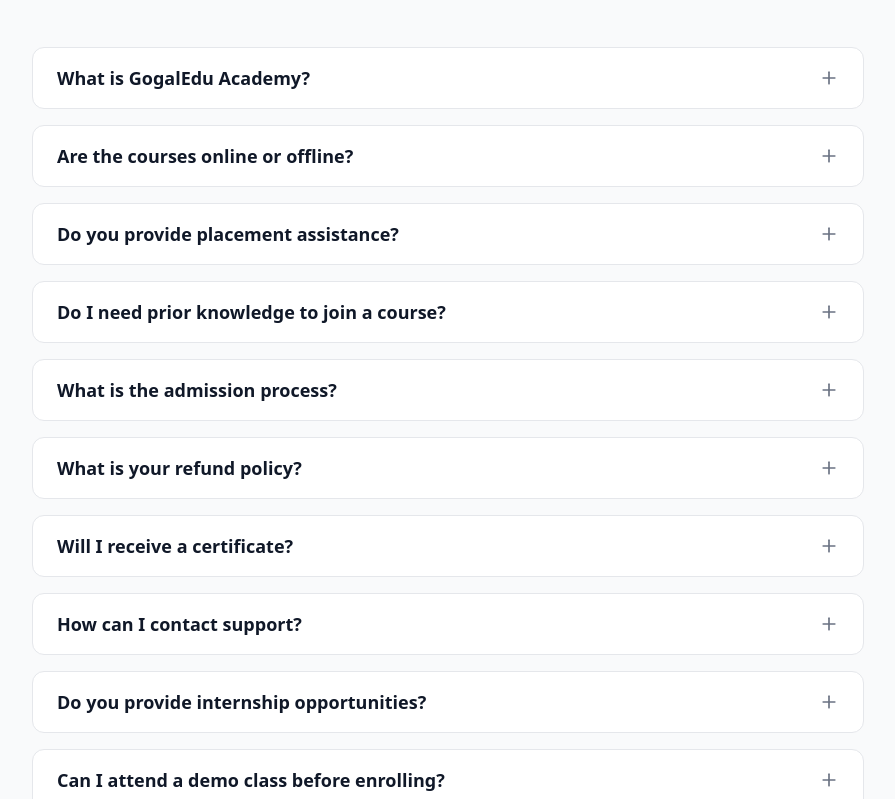
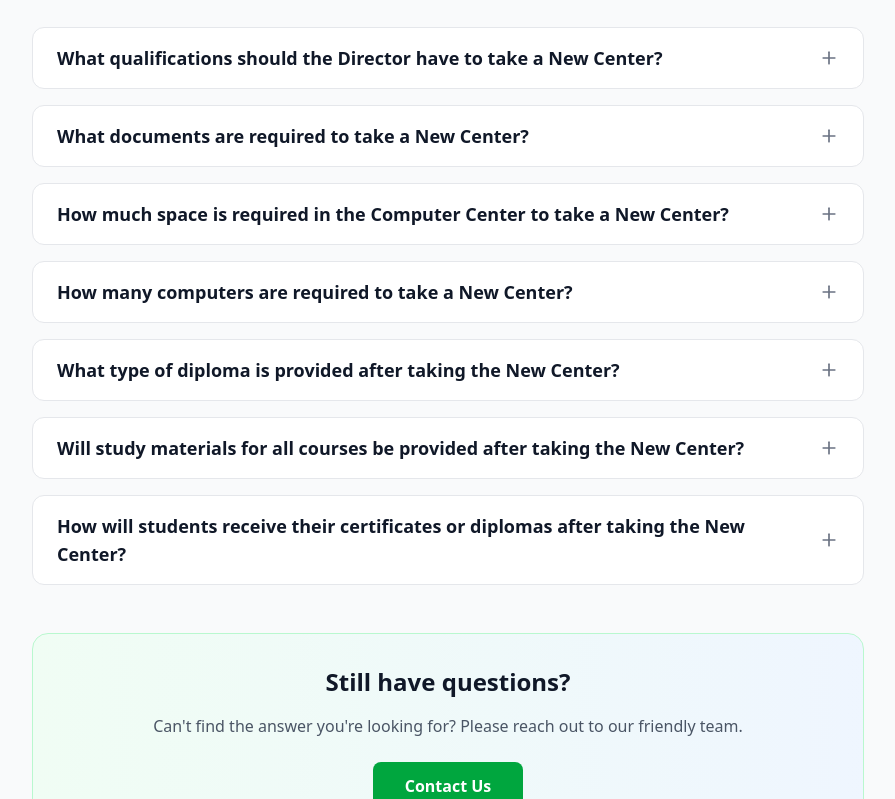
Before and after one commit to Eklak-Alam/Gogaledu, a Next.js app: page / in a window 1280 px wide. Shown: the part 9401-10200 px from the top of the page, without its empty margins (192-1087 px from the left). Built offline with nearby package versions, Linux system fonts and the light colour scheme.

Commit message:
faq updated

```diff
--- a/components/FaqSection.jsx
+++ b/components/FaqSection.jsx
@@ -1,4 +1,3 @@
-// components/FaqSection.jsx
 'use client';
 
 import { useState } from 'react';
@@ -14,46 +13,6 @@
   };
 
   const faqs = [
-    {
-      question: "What is GogalEdu Academy?",
-      answer: "GogalEdu Academy is an edtech & training institute that provides courses in Data Science, AI, Digital Marketing, Tech Skills, and Career Development for students and professionals."
-    },
-    {
-      question: "Are the courses online or offline?",
-      answer: "We offer both online and offline learning programs. The availability depends on the specific course and your location."
-    },
-    {
-      question: "Do you provide placement assistance?",
-      answer: "Yes! We offer placement assistance, including resume building, interview training, and connecting students with hiring partners. However, job placement is not guaranteed."
-    },
-    {
-      question: "Do I need prior knowledge to join a course?",
-      answer: "Not always. Many of our beginner-level programs require no prior experience, while advanced courses may need basic understanding. Each course page includes eligibility details."
-    },
-    {
-      question: "What is the admission process?",
-      answer: "You can enroll by:\n• Filling out the enquiry form on our website\n• Speaking with our counselor\n• Choosing your desired course and completing the registration process"
-    },
-    {
-      question: "What is your refund policy?",
-      answer: "Refunds are only provided in special cases as per our Refund & Cancellation Policy. Generally, course fees are non-refundable once enrollment is confirmed."
-    },
-    {
-      question: "Will I receive a certificate?",
-      answer: "Yes! All students receive a course completion certificate after successfully finishing their program and meeting the assessment requirements."
-    },
-    {
-      question: "How can I contact support?",
-      answer: "You can reach our support team through:\n• Email: info@gogaledu.com\n• Phone: +917011418073\n• Website Contact Form\nWe typically respond within 24 hours."
-    },
-    {
-      question: "Do you provide internship opportunities?",
-      answer: "Yes, selected courses include internship opportunities depending on performance and availability."
-    },
-    {
-      question: "Can I attend a demo class before enrolling?",
-      answer: "Yes! You can request a free demo class to understand the teaching style, course structure, and faculty guidance before enrolling."
-    },
     {
       question: "What qualifications should the Director have to take a New Center?",
       answer: "The Director of the Computer Center must have a minimum qualification of graduation and should hold any degree or diploma in computers."
@@ -107,26 +66,6 @@
     }
   };
 
-  // Function to format answer with line breaks and lists
-  const formatAnswer = (answer) => {
-    const lines = answer.split('\n');
-    return lines.map((line, index) => {
-      if (line.startsWith('•')) {
-        return (
-          <li key={index} className="flex items-start space-x-2">
-            <span className="text-green-600 mt-1.5 flex-shrink-0">•</span>
-            <span className="text-gray-600">{line.substring(2)}</span>
-          </li>
-        );
-      }
-      return (
-        <p key={index} className={index > 0 ? 'mt-2' : ''}>
-          {line}
-        </p>
-      );
-    });
-  };
-
   return (
     <section className="py-16 bg-gray-50">
       <div className="max-w-4xl mx-auto px-4 sm:px-6 lg:px-8">
@@ -143,7 +82,7 @@
             Frequently Asked Questions
           </h2>
           <p className="text-sm lg:text-md text-gray-600 max-w-2xl mx-auto">
-            Find answers to common questions about our courses, admissions, placement assistance, and franchise opportunities.
+            Find answers to common questions about opening a new computer center with GogalEdu.
           </p>
         </motion.div>
 
@@ -158,25 +97,25 @@
           {faqs.map((faq, index) => (
             <motion.div
               key={index}
-              className="bg-white rounded-xl border border-gray-200 overflow-hidden hover:shadow-md transition-shadow duration-200"
+              className="bg-white rounded-xl border border-gray-200 overflow-hidden"
               variants={itemVariants}
             >
               <button
                 onClick={() => toggleFaq(index)}
-                className="w-full px-4 sm:px-6 py-4 text-left flex items-center justify-between hover:bg-gray-50 transition-colors duration-200"
+                className="w-full px-6 py-4 text-left flex items-center justify-between hover:bg-gray-50 transition-colors duration-200"
               >
-                <h3 className="text-base sm:text-lg font-semibold text-gray-900 pr-4 text-left">
+                <h3 className="text-lg font-semibold text-gray-900 pr-4">
                   {faq.question}
                 </h3>
                 <motion.div
                   animate={{ rotate: openIndex === index ? 180 : 0 }}
                   transition={{ duration: 0.3 }}
-                  className="flex-shrink-0 ml-2"
+                  className="flex-shrink-0"
                 >
                   {openIndex === index ? (
-                    <Minus className="w-4 h-4 sm:w-5 sm:h-5 text-green-600" />
+                    <Minus className="w-5 h-5 text-green-600" />
                   ) : (
-                    <Plus className="w-4 h-4 sm:w-5 sm:h-5 text-gray-500" />
+                    <Plus className="w-5 h-5 text-gray-500" />
                   )}
                 </motion.div>
               </button>
@@ -190,10 +129,10 @@
                     transition={{ duration: 0.3, ease: "easeInOut" }}
                     className="overflow-hidden"
                   >
-                    <div className="px-4 sm:px-6 pb-4">
-                      <div className="text-gray-600 leading-relaxed text-sm sm:text-base">
-                        {formatAnswer(faq.answer)}
-                      </div>
+                    <div className="px-6 pb-4">
+                      <p className="text-gray-600 leading-relaxed">
+                        {faq.answer}
+                      </p>
                     </div>
                   </motion.div>
                 )}
@@ -210,25 +149,23 @@
           transition={{ duration: 0.6, delay: 0.2 }}
           viewport={{ once: true }}
         >
-          <div className="bg-gradient-to-r from-green-50 to-emerald-50 rounded-2xl p-6 sm:p-8 border border-green-200">
-            <h3 className="text-xl sm:text-2xl font-bold text-gray-900 mb-3 sm:mb-4">
+          <div className="bg-gradient-to-r from-green-50 to-blue-50 rounded-2xl p-8 border border-green-200">
+            <h3 className="text-2xl font-bold text-gray-900 mb-4">
               Still have questions?
             </h3>
-            <p className="text-gray-600 mb-4 sm:mb-6 max-w-2xl mx-auto text-sm sm:text-base">
+            <p className="text-gray-600 mb-6 max-w-2xl mx-auto">
               Can't find the answer you're looking for? Please reach out to our friendly team.
             </p>
             <Link href='/contact'>
             <motion.button
-                className="bg-green-600 cursor-pointer text-white px-6 sm:px-8 py-2.5 sm:py-3 rounded-lg font-semibold hover:bg-green-700 transition-colors duration-300 text-sm sm:text-base"
+              className="bg-green-600 cursor-pointer text-white px-8 py-3 rounded-lg font-semibold hover:bg-green-700 transition-colors duration-300"
               whileHover={{ scale: 1.05 }}
               whileTap={{ scale: 0.95 }}
+              onClick={() => document.getElementById('contact')?.scrollIntoView({ behavior: 'smooth' })}
             >
               Contact Us
             </motion.button>
             </Link>
-            <div className="mt-4 text-xs sm:text-sm text-gray-500">
-              <p>Email: info@gogaledu.com | Phone: +917011418073</p>
-            </div>
           </div>
         </motion.div>
       </div>
@@ -237,3 +174,242 @@
 };
 
 export default FaqSection;
+
+// 'use client';
+
+// import { useState } from 'react';
+// import { motion, AnimatePresence } from 'framer-motion';
+// import { Plus, Minus } from 'lucide-react';
+// import Link from 'next/link';
+
+// const FaqSection = () => {
+//   const [openIndex, setOpenIndex] = useState(null);
+
+//   const toggleFaq = (index) => {
+//     setOpenIndex(openIndex === index ? null : index);
+//   };
+
+//   const faqs = [
+//     {
+//       question: "What is GogalEdu Academy?",
+//       answer: "GogalEdu Academy is an edtech & training institute that provides courses in Data Science, AI, Digital Marketing, Tech Skills, and Career Development for students and professionals."
+//     },
+//     {
+//       question: "Are the courses online or offline?",
+//       answer: "We offer both online and offline learning programs. The availability depends on the specific course and your location."
+//     },
+//     {
+//       question: "Do you provide placement assistance?",
+//       answer: "Yes! We offer placement assistance, including resume building, interview training, and connecting students with hiring partners. However, job placement is not guaranteed."
+//     },
+//     {
+//       question: "Do I need prior knowledge to join a course?",
+//       answer: "Not always. Many of our beginner-level programs require no prior experience, while advanced courses may need basic understanding. Each course page includes eligibility details."
+//     },
+//     {
+//       question: "What is the admission process?",
+//       answer: "You can enroll by:\n• Filling out the enquiry form on our website\n• Speaking with our counselor\n• Choosing your desired course and completing the registration process"
+//     },
+//     {
+//       question: "What is your refund policy?",
+//       answer: "Refunds are only provided in special cases as per our Refund & Cancellation Policy. Generally, course fees are non-refundable once enrollment is confirmed."
+//     },
+//     {
+//       question: "Will I receive a certificate?",
+//       answer: "Yes! All students receive a course completion certificate after successfully finishing their program and meeting the assessment requirements."
+//     },
+//     {
+//       question: "How can I contact support?",
+//       answer: "You can reach our support team through:\n• Email: info@gogaledu.com\n• Phone: +917011418073\n• Website Contact Form\nWe typically respond within 24 hours."
+//     },
+//     {
+//       question: "Do you provide internship opportunities?",
+//       answer: "Yes, selected courses include internship opportunities depending on performance and availability."
+//     },
+//     {
+//       question: "Can I attend a demo class before enrolling?",
+//       answer: "Yes! You can request a free demo class to understand the teaching style, course structure, and faculty guidance before enrolling."
+//     },
+//     {
+//       question: "What qualifications should the Director have to take a New Center?",
+//       answer: "The Director of the Computer Center must have a minimum qualification of graduation and should hold any degree or diploma in computers."
+//     },
+//     {
+//       question: "What documents are required to take a New Center?",
+//       answer: "To open a Computer Center and take a New Center, the following documents will be required: Director's Name, Director's Email, Director's Contact Number, Director's Photo, Institute Name, Institute Address, Director's Aadhar Card, Institute Logo, Photo of the Institute's Exterior."
+//     },
+//     {
+//       question: "How much space is required in the Computer Center to take a New Center?",
+//       answer: "To take a New Center, the Computer Center must have a seating capacity of at least 30 to 50 students and a minimum of 5 meters of space for the teacher's seating and standing area."
+//     },
+//     {
+//       question: "How many computers are required to take a New Center?",
+//       answer: "To take a New Center, you need to have at least one computer. The remaining computers for students will be provided by the head office. The cost of these computers will initially be covered by the students, but after the course completion, 75% of the amount will be refunded after deducting 25% of the cost. The refund will depend on the condition of the laptop, and any damage will be the student's responsibility."
+//     },
+//     {
+//       question: "What type of diploma is provided after taking the New Center?",
+//       answer: "After taking the New Center, ISO-certified diplomas are provided to the students. Additionally, proper job preparation and interview sessions are conducted for the students."
+//     },
+//     {
+//       question: "Will study materials for all courses be provided after taking the New Center?",
+//       answer: "If you take our New Center, you will be provided with PDF files of course notes. Additionally, you will need to register your students on our website and activate their courses. This will enable students to access their online data, including admit cards, ID cards, results, etc. Practical sessions will also be conducted for the students."
+//     },
+//     {
+//       question: "How will students receive their certificates or diplomas after taking the New Center?",
+//       answer: "After taking the New Center, you need to register the students on the institution's portal for the course for which a certificate or diploma is required. Once the registration and payment are completed, the certificate will be sent to you via email and later dispatched through speed post or courier."
+//     }
+//   ];
+
+//   const containerVariants = {
+//     hidden: { opacity: 0 },
+//     visible: {
+//       opacity: 1,
+//       transition: {
+//         staggerChildren: 0.1
+//       }
+//     }
+//   };
+
+//   const itemVariants = {
+//     hidden: { y: 20, opacity: 0 },
+//     visible: {
+//       y: 0,
+//       opacity: 1,
+//       transition: {
+//         type: "spring",
+//         stiffness: 100,
+//         damping: 10
+//       }
+//     }
+//   };
+
+//   // Function to format answer with line breaks and lists
+//   const formatAnswer = (answer) => {
+//     const lines = answer.split('\n');
+//     return lines.map((line, index) => {
+//       if (line.startsWith('•')) {
+//         return (
+//           <li key={index} className="flex items-start space-x-2">
+//             <span className="text-green-600 mt-1.5 flex-shrink-0">•</span>
+//             <span className="text-gray-600">{line.substring(2)}</span>
+//           </li>
+//         );
+//       }
+//       return (
+//         <p key={index} className={index > 0 ? 'mt-2' : ''}>
+//           {line}
+//         </p>
+//       );
+//     });
+//   };
+
+//   return (
+//     <section className="py-16 bg-gray-50">
+//       <div className="max-w-4xl mx-auto px-4 sm:px-6 lg:px-8">
+
+//         {/* Header Section */}
+//         <motion.div
+//           className="text-center mb-12"
+//           initial={{ opacity: 0, y: 30 }}
+//           whileInView={{ opacity: 1, y: 0 }}
+//           transition={{ duration: 0.6 }}
+//           viewport={{ once: true }}
+//         >
+//           <h2 className="text-3xl sm:text-4xl font-bold text-gray-900 mb-4">
+//             Frequently Asked Questions
+//           </h2>
+//           <p className="text-sm lg:text-md text-gray-600 max-w-2xl mx-auto">
+//             Find answers to common questions about our courses, admissions, placement assistance, and franchise opportunities.
+//           </p>
+//         </motion.div>
+
+//         {/* FAQ Items */}
+//         <motion.div
+//           className="space-y-4"
+//           variants={containerVariants}
+//           initial="hidden"
+//           whileInView="visible"
+//           viewport={{ once: true }}
+//         >
+//           {faqs.map((faq, index) => (
+//             <motion.div
+//               key={index}
+//               className="bg-white rounded-xl border border-gray-200 overflow-hidden hover:shadow-md transition-shadow duration-200"
+//               variants={itemVariants}
+//             >
+//               <button
+//                 onClick={() => toggleFaq(index)}
+//                 className="w-full px-4 sm:px-6 py-4 text-left flex items-center justify-between hover:bg-gray-50 transition-colors duration-200"
+//               >
+//                 <h3 className="text-base sm:text-lg font-semibold text-gray-900 pr-4 text-left">
+//                   {faq.question}
+//                 </h3>
+//                 <motion.div
+//                   animate={{ rotate: openIndex === index ? 180 : 0 }}
+//                   transition={{ duration: 0.3 }}
+//                   className="flex-shrink-0 ml-2"
+//                 >
+//                   {openIndex === index ? (
+//                     <Minus className="w-4 h-4 sm:w-5 sm:h-5 text-green-600" />
+//                   ) : (
+//                     <Plus className="w-4 h-4 sm:w-5 sm:h-5 text-gray-500" />
+//                   )}
+//                 </motion.div>
+//               </button>
+
+//               <AnimatePresence>
+//                 {openIndex === index && (
+//                   <motion.div
+//                     initial={{ height: 0, opacity: 0 }}
+//                     animate={{ height: "auto", opacity: 1 }}
+//                     exit={{ height: 0, opacity: 0 }}
+//                     transition={{ duration: 0.3, ease: "easeInOut" }}
+//                     className="overflow-hidden"
+//                   >
+//                     <div className="px-4 sm:px-6 pb-4">
+//                       <div className="text-gray-600 leading-relaxed text-sm sm:text-base">
+//                         {formatAnswer(faq.answer)}
+//                       </div>
+//                     </div>
+//                   </motion.div>
+//                 )}
+//               </AnimatePresence>
+//             </motion.div>
+//           ))}
+//         </motion.div>
+
+//         {/* Additional Help CTA */}
+//         <motion.div
+//           className="text-center mt-12"
+//           initial={{ opacity: 0, y: 30 }}
+//           whileInView={{ opacity: 1, y: 0 }}
+//           transition={{ duration: 0.6, delay: 0.2 }}
+//           viewport={{ once: true }}
+//         >
+//           <div className="bg-gradient-to-r from-green-50 to-emerald-50 rounded-2xl p-6 sm:p-8 border border-green-200">
+//             <h3 className="text-xl sm:text-2xl font-bold text-gray-900 mb-3 sm:mb-4">
+//               Still have questions?
+//             </h3>
+//             <p className="text-gray-600 mb-4 sm:mb-6 max-w-2xl mx-auto text-sm sm:text-base">
+//               Can't find the answer you're looking for? Please reach out to our friendly team.
+//             </p>
+//             <Link href='/contact'>
+//               <motion.button
+//                 className="bg-green-600 cursor-pointer text-white px-6 sm:px-8 py-2.5 sm:py-3 rounded-lg font-semibold hover:bg-green-700 transition-colors duration-300 text-sm sm:text-base"
+//                 whileHover={{ scale: 1.05 }}
+//                 whileTap={{ scale: 0.95 }}
+//               >
+//                 Contact Us
+//               </motion.button>
+//             </Link>
+//             <div className="mt-4 text-xs sm:text-sm text-gray-500">
+//               <p>Email: info@gogaledu.com | Phone: +917011418073</p>
+//             </div>
+//           </div>
+//         </motion.div>
+//       </div>
+//     </section>
+//   );
+// };
+
+// export default FaqSection;
```
Lines whose indentation alone changed are shown as unchanged.
